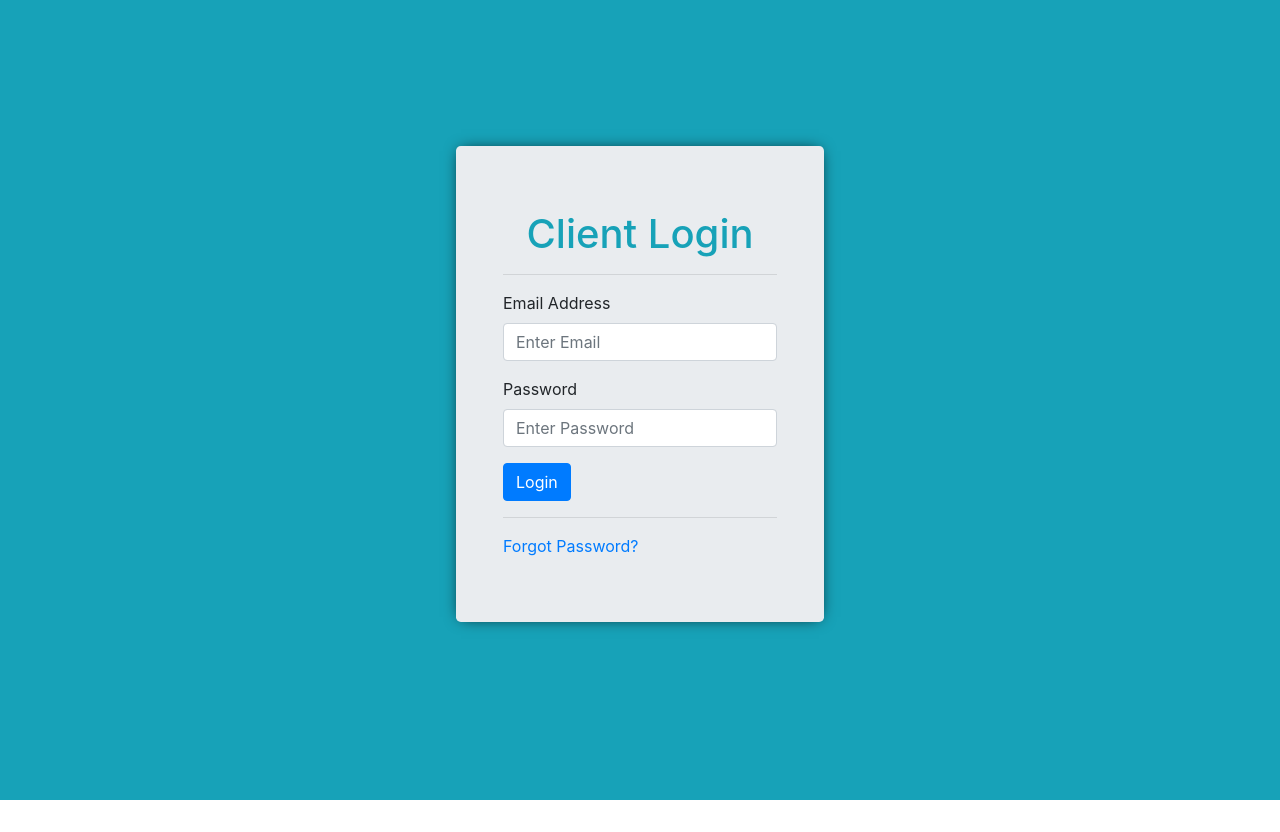
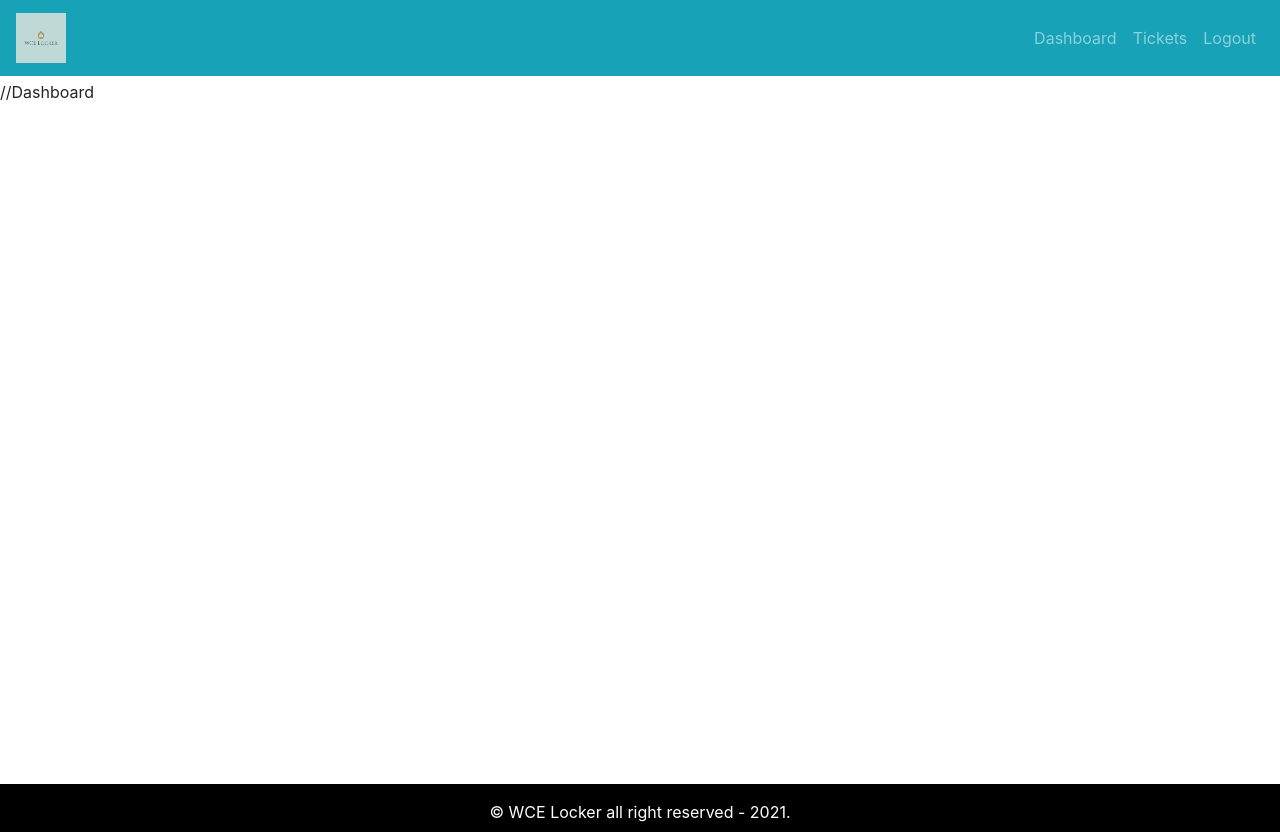
Before and after one commit to sailee14/wcelocker-frontend, a React (Create React App) app: page / in a window 1280 px wide. Before the commit the page ends 800 px from the top, so only its background shows below. Built offline with nearby package versions, Linux system fonts and the light colour scheme.

Commit message:
Added header and Footer UI

```diff
--- a/src/App.css
+++ b/src/App.css
@@ -0,0 +1,21 @@
+.default-layout{
+   display: grid;
+   grid-template-rows: 80px auto 3rem;
+   grid-template-areas: "header" "main" "footer"
+}
+
+header{
+    grid-area: header;
+}
+
+main{
+    grid-area: main;
+    min-height: 88vh;
+}
+
+footer{
+    grid-area: footer;
+    background: black;
+    padding: 1rem;
+    color: white;
+}
--- a/src/App.js
+++ b/src/App.js
@@ -1,10 +1,14 @@
 import './App.css';
+import { DefaultLayout } from './layout/DefaultLayout';
 import { Entry } from './pages/entry/Entry.page';
 
 function App() {
   return (
     <div className="App">
-      <Entry/>
+      {/* <Entry/> */}
+      <DefaultLayout>
+        //Dashboard
+      </DefaultLayout>
     </div>
   );
 }
--- /dev/null
+++ b/src/layout/DefaultLayout.js
@@ -0,0 +1,21 @@
+import React from 'react'
+import { Footer } from './partials/Footer.comp'
+import { Header } from './partials/Header.comp'
+
+export const DefaultLayout = ({children}) => {
+    return (
+
+        <div className="default-layout">
+            <header className="header">
+            <Header/>
+            </header>
+            <main className="main">
+            {children}
+            </main>
+           <footer className="footer">
+           <Footer/>
+           </footer>
+
+        </div>
+    )
+}
--- /dev/null
+++ b/src/layout/partials/Footer.comp.js
@@ -0,0 +1,9 @@
+import React from 'react'
+
+export const Footer = () => {
+    return (
+        <div className="text-center copy-right">
+            &copy; WCE Locker all right reserved - 2021.
+        </div>
+    )
+}
--- /dev/null
+++ b/src/layout/partials/Header.comp.js
@@ -0,0 +1,21 @@
+import React from 'react'
+import { Navbar, Nav } from 'react-bootstrap'
+import logo from '../../assests/img/logo.jpeg'
+
+export const Header = () => {
+    return (
+        <Navbar collapseOnSelect bg="info" variant="dark" expand="md">
+            <Navbar.Brand>
+                <img src={logo} alt="Wce locker" width="50px"/>
+            </Navbar.Brand>
+            <Navbar.Toggle aria-controls="basic-navbar-nav"/>
+            <Navbar.Collapse id="basic-navbar-nav">
+                <Nav className="ml-auto">
+                    <Nav.Link href = "/dashboard">Dashboard</Nav.Link>
+                    <Nav.Link href = "/dashboard">Tickets</Nav.Link>
+                    <Nav.Link href = "/dashboard">Logout</Nav.Link>
+                </Nav>
+            </Navbar.Collapse>
+        </Navbar>
+    )
+}
```
Also changed, not shown: src/assests/img/logo.jpeg (added).
